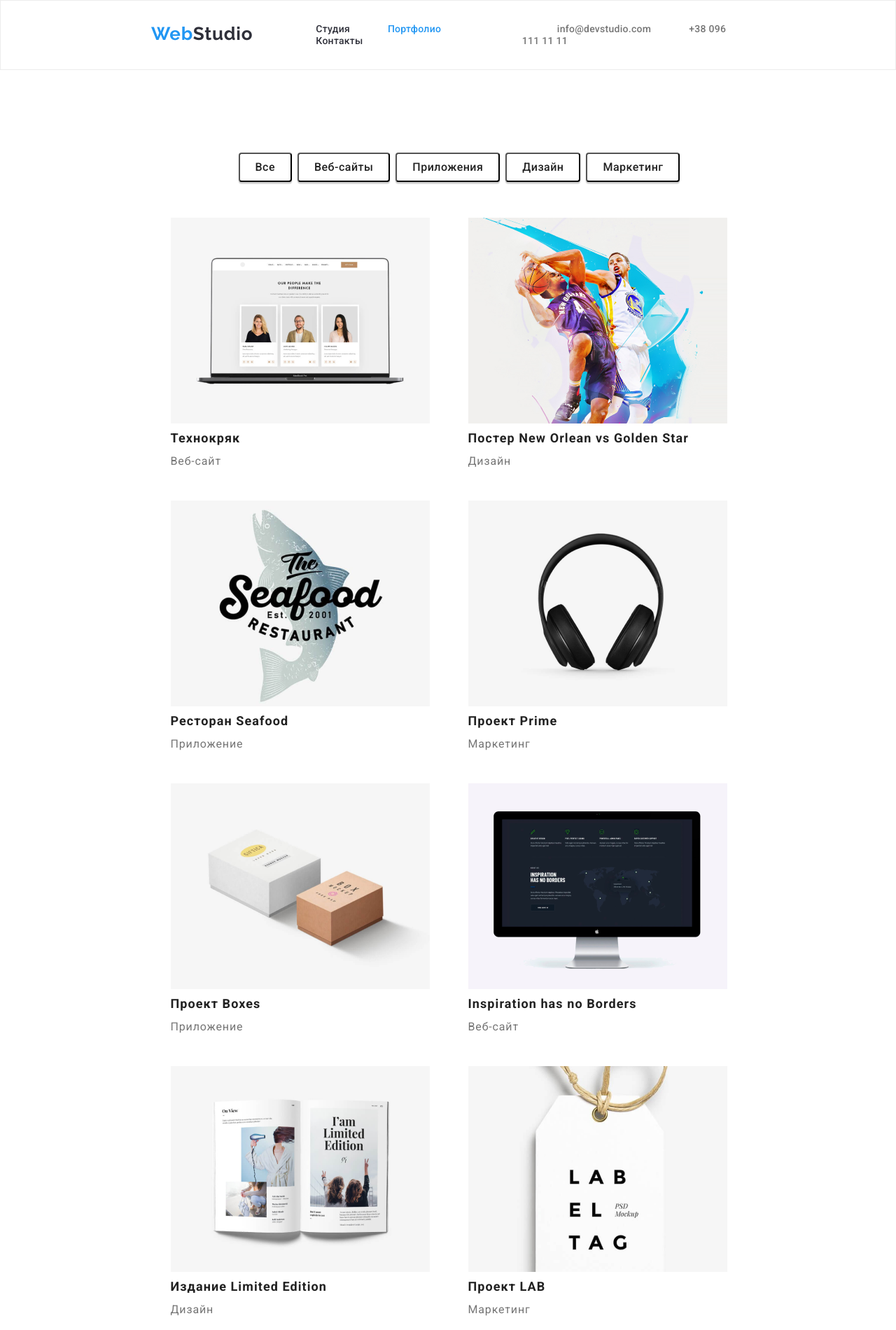
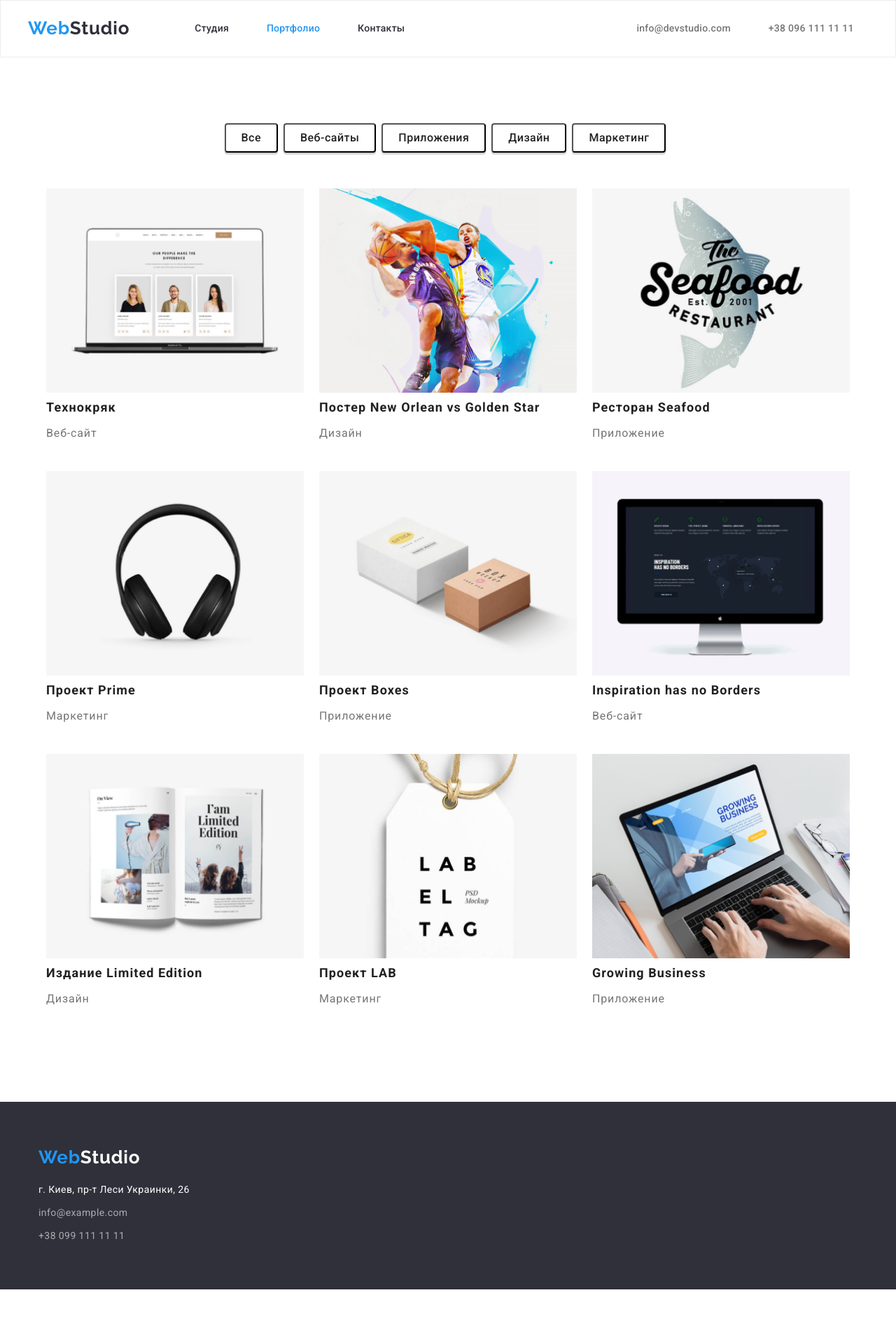
Before and after one commit to TypeAndrew/goit-markup-hw-03, a website: page potrfolio.html in a window 1280 px wide. Shown: the top 1900 px of the page at 70% size. After the commit the page ends 1842 px from the top, so only its background shows below. Drawn offline with nearby package versions, Linux system fonts and the light colour scheme.

Commit message:
Edit 2
Edit 2

```diff
--- a/css/styles.css
+++ b/css/styles.css
@@ -10,7 +10,8 @@
 
 h1, h2, h3, p, ul {
 
-    margin: 0 0;
+    margin: 0;
+    padding: 0;
 }
 
 body {
@@ -20,28 +21,29 @@
     font-size: 14px;
     letter-spacing: 0.03em;
     color: var(--color-text);
-    background: var(--color-work);
+    background: var(--color-white);
 
 }
 
 .conteiner {
-
-    margin: 0px 215px;
-
+    margin: 0 215px;
+    margin: 0 auto;
+    width: 1200px;
+    padding: 0 15px;
 
 }
 
 .main-our-work .conteiner {
 
     display: block;
-
+    width: 1200px;
 }
 
 .topline .conteiner {
-
+    box-sizing: content-box;
     display: flex;
     align-content: center;
-    justify-content: space-between;
+   /* justify-content: space-between;*/
 }
 
 .section {
@@ -84,14 +86,15 @@
     line-height: 1.19;/*31px*/;
     /* identical to box height */
     text-decoration: none;
-    letter-spacing: 0.03em;
+   letter-spacing: 0.03em;
+
 
     color: var(--color-dark);
 
 }
 
 .logo:hover {
-   text-decoration-line: underline;
+  text-decoration-line: none;
    text-decoration-color: var(--color-blue);
 }
 
@@ -99,9 +102,14 @@
 
   background: var(--color-white);
 
-  padding-top: 32px;
-  padding-bottom: 32px;
+  padding-top: 24px;
+  padding-bottom: 25px;
   border: 1px solid #ECECEC;
+}
+
+.topline .logo {
+
+    margin-right: 93px;
 }
 
 .topline-nav {
@@ -125,6 +133,7 @@
 .menu-nav-address {
     display: block;
     align-self: center;
+    margin-left: 331px;
 }
 
 .bluewords {
@@ -145,18 +154,24 @@
 
 .item-nav {
     display: inline;
-    margin-left: 50px;
+
     list-style-type: none;
     font-weight: 500;
     line-height: 1.14;
     letter-spacing: 0.02em;
 }
 
+.item-nav:not(:last-child) {
+
+    margin-right: 50px;
+
+}
+
 .contact:hover, .current-page:hover, .page:hover {
 
     color: var(--color-blue);
-    text-decoration: underline;
-    text-decoration-line: underline;
+    text-decoration: none;
+    text-decoration-line: none;
     text-decoration-color: var(--color-blue);
 }
 
@@ -164,7 +179,8 @@
 .tittle-big{
 
     margin-bottom: 30px;
-
+    width: 696px;
+    margin: 0 auto;
     font-family: 'Roboto';
     font-style: normal;
     font-weight: 900;
@@ -174,6 +190,7 @@
     /* or 136% */
 
     text-align: center;
+    align-content: center;
     letter-spacing: 0.06em;
     text-transform: uppercase;
 
@@ -184,7 +201,8 @@
 .tittle-small {
 
 
-    padding-bottom: 50px;
+    /*padding-bottom: 50px;*/
+    margin-bottom: 50px;
 
     font-family: 'Roboto';
     font-style: normal;
@@ -199,8 +217,8 @@
 
     padding-top: 200px;
     padding-bottom: 200px;
-    display: flex;
-    justify-content: center;
+    /*display: flex;
+    justify-content: center;*/
     text-align: center;
 
     background-color: var(--color-dark);
@@ -214,6 +232,7 @@
     background: var(--color-blue);
     box-shadow: 0px 4px 4px rgba(0, 0, 0, 0.15);
     border-radius: 4px;
+    border: 0px;
 
     font-style: normal;
     font-weight: 700;
@@ -264,15 +283,17 @@
 
 .main-our-work {
 
-
-
-    background: var(--color-work);
+    padding-top: 0;
 }
 
 .item-work {
 
-    max-width: 100%;
-    height: auto;
+    margin-left: 30px;
+}
+
+.item-work {
+
+
     list-style-type: none;
 
 
@@ -299,11 +320,24 @@
     background: var(--color-dark);
 
 }
+
+.footer .conteiner .logo {
+
+    margin-bottom: 20px;
+}
+
 .item-footer {
+
 
     line-height: 1.71;
     text-decoration: none;
+    list-style: none;
     color: rgba(255, 255, 255, 0.6);
+}
+
+.item-footer:not(:last-child) {
+
+    margin-bottom: 9px;
 }
 
 .menu-nav-project {
@@ -341,7 +375,7 @@
 
 .tittle-item-project {
 
-
+    margin-bottom: 4px ;
     font-weight: 700;
     font-size: 18px;
     line-height: 2;
@@ -375,12 +409,15 @@
 }
 
 .item-benefits-tittle {
+
+    padding-bottom: 10px;
     font-size: 14px;
     font-style: normal;
     font-weight: 700;
     line-height: 1.92;
     color: var(--color-brown);
     text-transform: uppercase;
+    color: var(--color-text);
 }
 
 .item-worker {
@@ -398,7 +435,20 @@
 .st-footer-address {
     font-style: normal;
     text-decoration: none;
+
     color: var(--color-white);
+
+}
+
+.footer .menu-nav {
+
+    margin-top: 20px;
+
+}
+
+.footer .logo {
+
+    margin-bottom: 20px;
 
 }
 
@@ -452,6 +502,18 @@
 
 .hidden-tittle {
 
-    opacity: 0;
+    display: none;
 
 }
+
+.picture {
+
+    max-width: 100%;
+    height: auto;
+
+}
+
+.elemet-project {
+
+    margin: 20px 24px;
+}
--- /dev/null
+++ b/package.json
@@ -0,0 +1,5 @@
+{
+  "dependencies": {
+    "modern-normalize": "^1.1.0"
+  }
+}
--- a/potrfolio.html
+++ b/potrfolio.html
@@ -58,49 +58,65 @@
 
                 <ul class="menu-nav-project">
                     <li class="item-project">
-                        <img src="images/technockrack.png"  alt="Product Designer">
+                        <img class ="picture" src="images/technockrack.png"  alt="Product Designer">
                         <h2 class = "tittle-item-project">Технокряк</h2>
                         <p class="tittle-item-type">Веб-сайт</p>
                     </li>
                     <li class="item-project">
-                        <img src="images/goldenstar.png"  width="370px" alt="Frontend Develope">
+                        <img class ="picture" src="images/goldenstar.png"  width="370px" alt="Frontend Develope">
+                        <div class="element-poject">
                             <h2 class = "tittle-item-project">Постер New Orlean vs Golden Star</h2>
                             <p class="tittle-item-type">Дизайн</p>
+                        </div>
                     </li>
                     <li class="item-project">
-                        <img src="images/seafood.png" width="370px" alt="Marketing">
+                        <img class ="picture" src="images/seafood.png" width="370px" alt="Marketing">
+                        <div class="element-poject">
                             <h2 class = "tittle-item-project">Ресторан Seafood</h2>
                             <p class="tittle-item-type">Приложение</p>
+                        </div>
                     </li>
                     <li class="item-project">
-                        <img src="images/prime.png" width="370px" alt="UI Designer">
+                        <img class ="picture" src="images/prime.png" width="370px" alt="UI Designer">
+                        <div class="element-poject">
                             <h2 class = "tittle-item-project">Проект Prime</h2>
                             <p class="tittle-item-type">Маркетинг</p>
+                        </div>
                     </li>
                     <li class="item-project">
-                        <img src="images/boxes.png" width="370px" alt="UI Designer">
+                        <img class ="picture" src="images/boxes.png" width="370px" alt="UI Designer">
+                        <div class="element-poject">
                         <h2 class = "tittle-item-project">Проект Boxes</h2>
                         <p class="tittle-item-type">Приложение</p>
+                        </div>
                     </li>
                     <li class="item-project">
-                        <img src="images/inspiratiion.png" width="370px" alt="UI Designer">
+                        <img class ="picture" src="images/inspiratiion.png" width="370px" alt="UI Designer">
+                        <div class="element-poject">
                         <h2 class = "tittle-item-project">Inspiration has no Borders</h2>
                         <p class="tittle-item-type">Веб-сайт</p>
+                        </div>
                     </li>
                     <li class="item-project">
-                        <img src="images/limitededition.png" width="370px" alt="UI Designer">
+                        <img class ="picture" src="images/limitededition.png" width="370px" alt="UI Designer">
+                        <div class="element-poject">
                         <h2 class = "tittle-item-project">Издание Limited Edition</h2>
                         <p class="tittle-item-type">Дизайн</p>
+                        </div>
                     </li>
                     <li class="item-project">
-                        <img src="images/lab.png" width="370px" alt="UI Designer">
+                        <img class ="picture" src="images/lab.png" width="370px" alt="UI Designer">
+                        <div class="element-poject">
                         <h2 class = "tittle-item-project">Проект LAB</h2>
                         <p class="tittle-item-type">Маркетинг</p>
+                        </div>
                     </li>
                     <li class="item-project">
-                        <img src="images/growingbussiness.png" width="370px" alt="UI Designer">
+                        <img class ="picture" src="images/growingbussiness.png" width="370px" alt="UI Designer">
+                        <div class="element-poject">
                         <h2 class = "tittle-item-project">Growing Business</h2>
                         <p class="tittle-item-type">Приложение</p>
+                        </div>
                     </li>
                 </ul>
             </div>
@@ -113,7 +129,8 @@
             <address>
                 <ul class="menu-nav">
                     <li class="item-footer">
-                        <a class="st-footer-address" href="https://goo.gl/maps/EKqUcqqfUvBnX7aQ7">г. Киев, пр-т Леси Украинки, 26</a>
+                        <a class="st-footer-address" href="https://goo.gl/maps/EKqUcqqfUvBnX7aQ7">г. Киев, пр-т Леси
+                            Украинки, 26</a>
                     </li>
                     <li class="item-footer">
                         <a class="st-footer" href="mailto:info@example.com">info@example.com</a>
```
Also changed, not shown: index.html (+8 -8 lines), 1 other file. Lines whose indentation alone changed are shown as unchanged.
